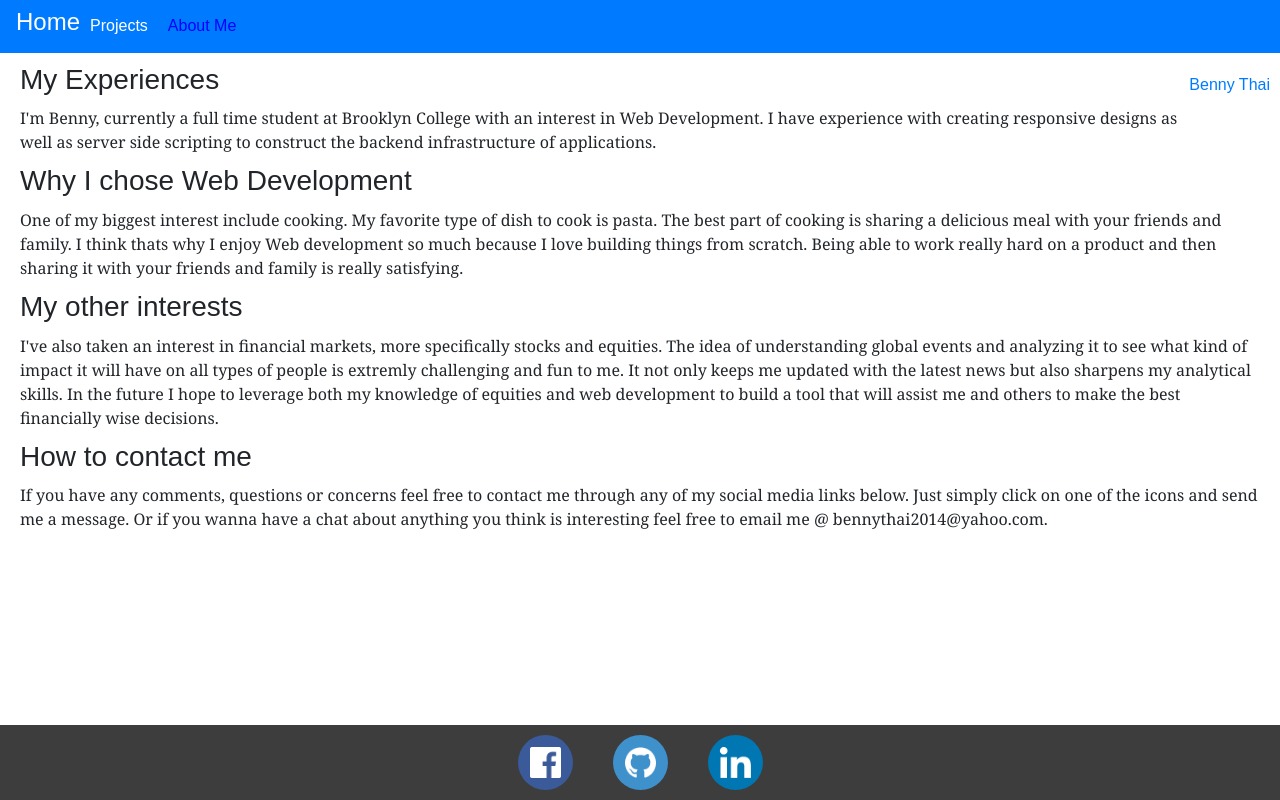
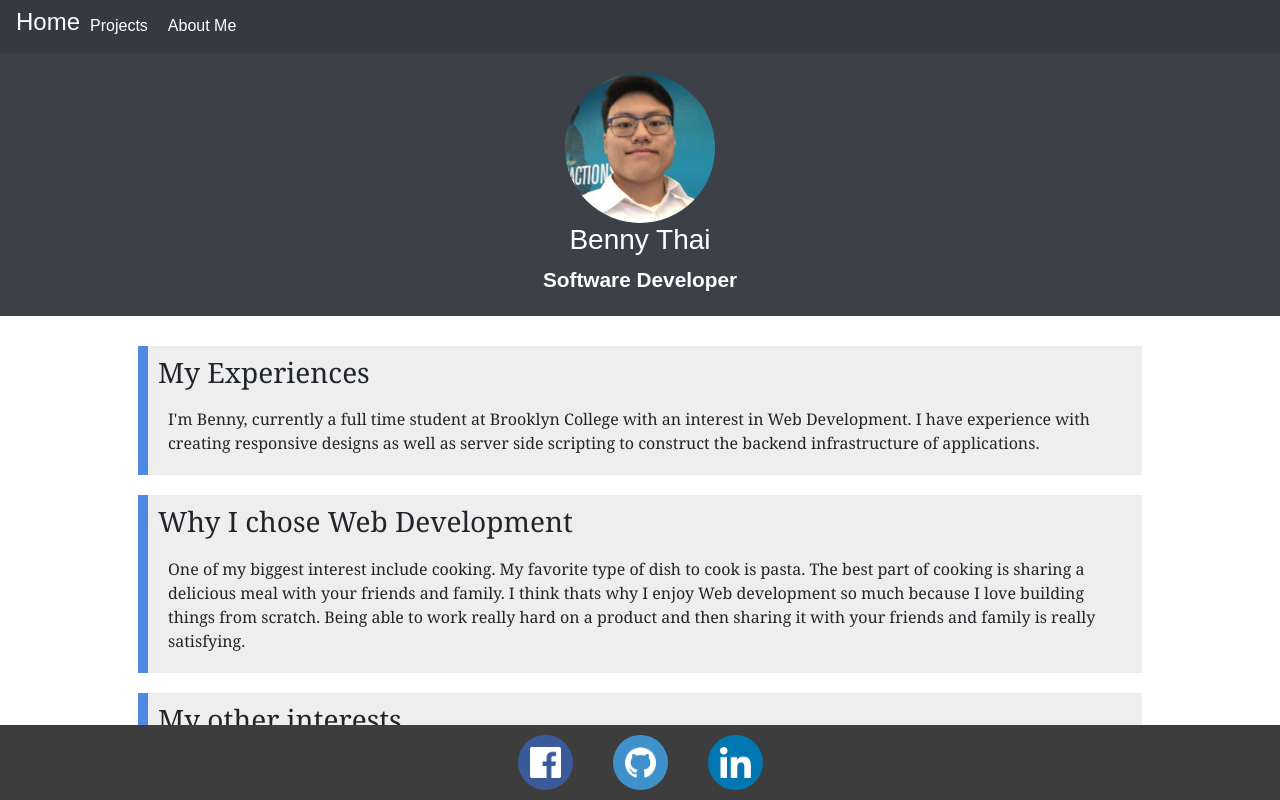
Before and after one commit to Deckins/Website, a React (Create React App) app: page /about in a window 1280 px wide. Shown: the top 800 px of the page. Built offline with nearby package versions, Linux system fonts and the light colour scheme.

Commit message:
Added about me layout

```diff
--- a/src/components/About/About.css
+++ b/src/components/About/About.css
@@ -3,6 +3,10 @@
     height:100px;
     margin:0 auto;
     border-radius:0%;
+}
+.background{
+    background-color:#3d4046;
+    color:white;
 }
 .linkedin{
     border-radius:100%;
@@ -16,8 +20,9 @@
 }
 .bio{
     display:block;
-    position:relative;
-    top:-70px;
+    padding: 20px 0px;
+    /* position:relative;
+    top:0px; */
     font-family:arial;
     font-size: 10px;
     font-weight:600;
@@ -29,17 +34,32 @@
     /* font-weight:20; */
     /* position:relative;
     top:-40px; */
-    margin:10px 20px;
+    /* margin:10px 0; */
+    padding: 10px 10px;
     text-align:left;
     margin-bottom: 100px;
     display:block;
-
+    /* background-color:#368cbf; */
+    width:80%;
+    margin: 0px auto;
+}
+/* .header{
+    background-color:#368cbf;
+    color:white;
+} */
+.wrapper {
+    border-left: 10px solid rgb(78, 138, 228);
+    background-color: #eeeeee;
+    padding-left: 10px;
+    margin: 20px 0px;
 }
 .body-text{
+     padding: 10px 10px;
      font-family:Georgia, 'Times New Roman', Times, serif;
      font-size: 16px;
      font-weight:20;
-    margin:10px 0;
+    /* margin:0 0; */
+    /* color:white; */
 }
 @media screen and (min-width: 600px){
     .linkedin{
@@ -48,3 +68,16 @@
         float:right;
     }
 }
+
+/* .border-button {
+    outline: solid 5px #9068be;
+    transition: outline 0.6s linear;
+    margin: 0.5em;
+    padding: 10px 10px;
+  }
+
+  .border-button:hover {
+      outline: solid 10px rgb(92, 92, 236);
+
+
+    } */
--- a/src/components/About/About.js
+++ b/src/components/About/About.js
@@ -4,31 +4,37 @@ import './About.css';
 class About extends Component {
     render() {
         return (
-            <div>
+            <div >
                 {/* <img className='banner'src='assets/images/header.jpg'></img> */}
-                {/* <div className='bio'>
-                    <img className='profile' src='assets/images/profile.jpg'></img>
+                <div className='bio background'>
+                    <img className='profile' src='/Website/assets/images/profile.jpg'></img>
                     <h3>Benny Thai</h3>
                     <p>Software Developer</p>
+                </div>
+                {/* <div className='linkedin'>
+                    <div class="LI-profile-badge"  data-version="v1" data-size="large" data-locale="en_US" data-type="vertical" data-theme="light" data-vanity="benny-thai-a5098a162"><a class="LI-simple-link" href='https://www.linkedin.com/in/benny-thai-a5098a162?trk=profile-badge'>Benny Thai</a></div>
                 </div> */}
-                <div className='linkedin'>
-                    <div class="LI-profile-badge"  data-version="v1" data-size="large" data-locale="en_US" data-type="vertical" data-theme="light" data-vanity="benny-thai-a5098a162"><a class="LI-simple-link" href='https://www.linkedin.com/in/benny-thai-a5098a162?trk=profile-badge'>Benny Thai</a></div>
-                </div>
                 <div className='body'>
+                <div className='body-text wrapper'>
                     <h3>My Experiences</h3>
-                    <p className='body-text'>I'm Benny, currently a full time student at Brooklyn College with an interest
+                    <p className='body-text '>I'm Benny, currently a full time student at Brooklyn College with an interest
                         in Web Development. I have experience with creating responsive designs as well as server side
                         scripting to construct the backend infrastructure of applications.
 
                     </p>
-                    <h3>Why I chose Web Development</h3>
-                    <p className='body-text'>
+                    </div>
+
+                    <div className='body-text wrapper'>
+                    <h3 >Why I chose Web Development</h3>
+                    <p className='body-text ' >
                         One of my biggest interest include cooking. My favorite type of dish to cook is pasta.
                         The best part of cooking is sharing a delicious meal with your friends and family.
                         I think thats why I enjoy Web development so much because I love building things from scratch.
                         Being able to work really hard on a product and then sharing it with your friends and family
                         is really satisfying.
                     </p>
+                    </div>
+                    <div className='body-text wrapper'>
                     <h3>My other interests</h3>
                     <p className='body-text'>
                         I've also taken an interest in financial markets, more specifically stocks and equities.
@@ -38,6 +44,9 @@ class About extends Component {
                         both my knowledge of equities and web development to build a tool that will assist me and others to make
                         the best financially wise decisions.
                     </p>
+                    </div>
+
+                    <div className='body-text wrapper'>
                     <h3>How to contact me</h3>
                     <p className='body-text'>
                         If you have any comments, questions or concerns feel free to contact me through any of my
@@ -45,6 +54,7 @@ class About extends Component {
                         have a chat about anything you think is interesting feel free to email me @ bennythai2014@yahoo.com.
 
                     </p>
+                    </div>
                 </div>
                 <Footer/>
             </div>
--- a/src/components/Home/Home.js
+++ b/src/components/Home/Home.js
@@ -12,7 +12,7 @@ class Home extends Component {
         this.setState({clicked:true, choice:id})
     }
     render() {
-        let affiliation =  <h5>Choose your affiliation</h5>;
+        let affiliation =  <h5>Welcome to my website!</h5>;
         if(this.state.clicked===true){
             if(this.state.choice === 'dog')
            affiliation = <div>Looks like you've chosen Dog</div>
--- a/src/components/Projects/Project.css
+++ b/src/components/Projects/Project.css
@@ -10,6 +10,6 @@ ul {
 .center{
     text-align:center;
 }
-.body{
+.divBody{
     margin-bottom: 100px;
 }
--- a/src/components/Projects/Project.js
+++ b/src/components/Projects/Project.js
@@ -6,7 +6,7 @@ import './Project.css';
 const Project = (props) => {
 
     return (
-        <div className='body' >
+        <div className='divBody' >
             <Card.Header as="h5">
                 <a href={'https://github.com/Deckins'}>
                     My Github Profile
--- a/src/components/ToolBar/ToolBar.js
+++ b/src/components/ToolBar/ToolBar.js
@@ -5,11 +5,11 @@ import './ToolBar.css';
 class ToolBar extends Component {
   render() {
     return (
-      <Navbar bg="primary" variant="light">
+      <Navbar bg="dark" variant="dark">
         <NavLink exact to="/Website/home" style={{ color: 'white' }}><h4>Home</h4></NavLink>
         <ul>
-          <li><NavLink style={{ color: 'white' }} activeStyle={{ color: 'blue' }} to="/projects">Projects</NavLink></li>
-          <li><NavLink style={{ color: 'white' }} activeStyle={{ color: 'blue' }} to="/about">About Me</NavLink></li>
+          <li><NavLink style={{ color: 'white' }} activeStyle={{ color: 'white' }} to="/projects">Projects</NavLink></li>
+          <li><NavLink style={{ color: 'white' }} activeStyle={{ color: 'white' }} to="/about">About Me</NavLink></li>
         </ul>
       </Navbar>
 
```
